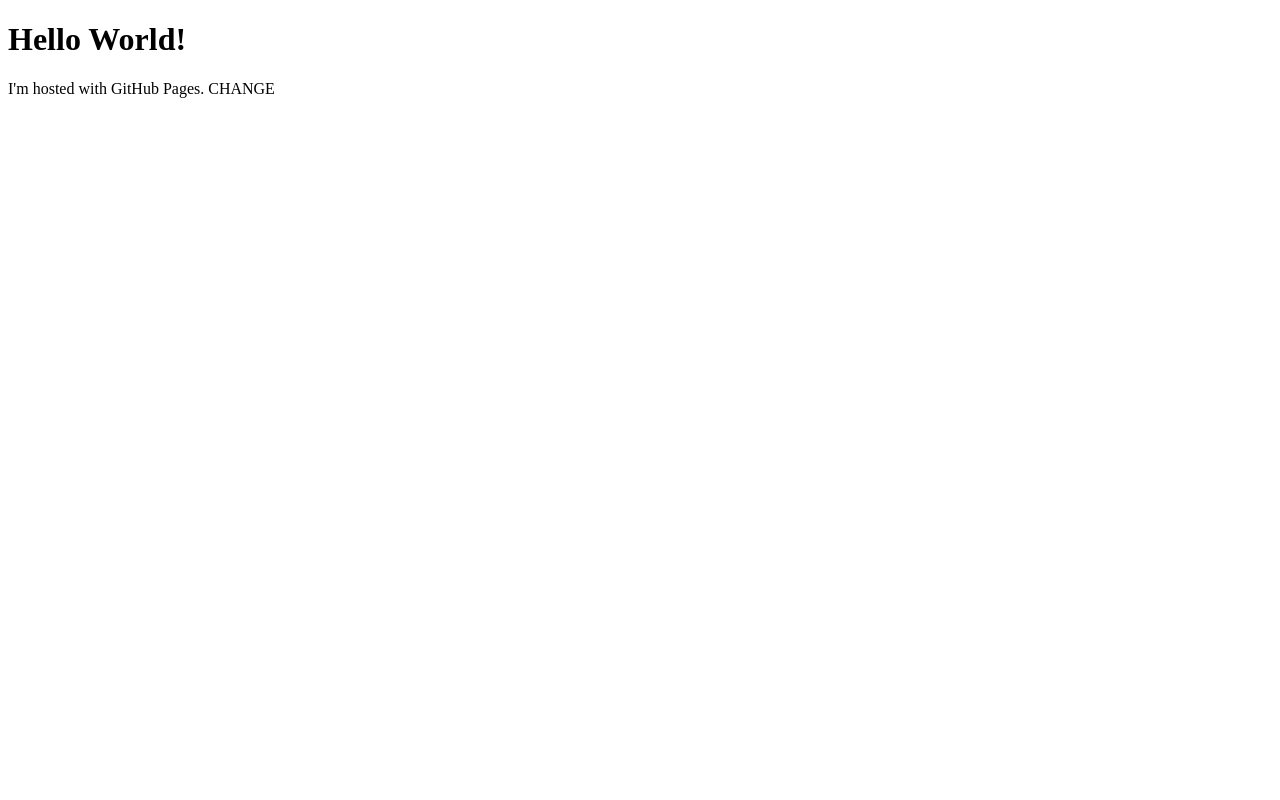
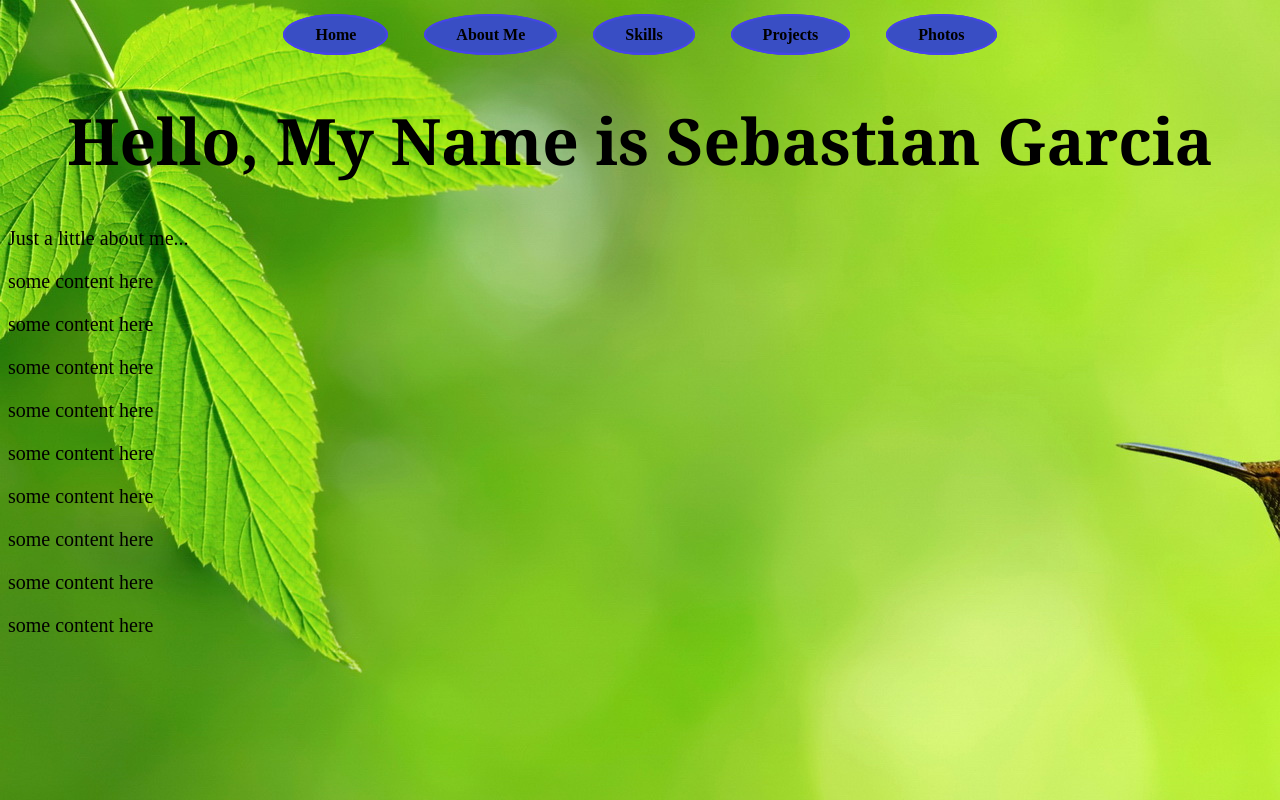
Before and after one commit to Sebastian-Garcia/Sebastian-Garcia.github.io, a plain HTML site: page index.html in a window 1280 px wide. Drawn offline with Linux system fonts and the light colour scheme.

Commit message:
Adding Some CSS and Updating HTML plus a background image.
Attempting to get a base home page for my website.

```diff
--- /dev/null
+++ b/index.css
@@ -0,0 +1,51 @@
+#page
+{
+    max-width: 1400px;
+    min-width: 720px;
+    margin: 10px auto 10px auto;
+}
+
+body
+{
+    background-image: url("hummingbird.jpg");
+
+}
+h1
+{
+    font-size: 4em;
+    font-family: Cambria, Cochin, Georgia, Times, 'Times New Roman', serif;
+    margin-left:auto;
+    margin-right: auto;
+    text-align: center;
+
+}
+p
+{
+    font-size: 20px;
+
+}
+
+.nav
+{
+    font-weight: bold;
+    background-color: rgb(57, 78, 196);
+    display: inline;
+    float: center;
+    margin-left: 1em;
+    margin-right: 1em;
+    padding: 10px 30px 10px 30px;
+    border: 2px;
+    border-style: solid;
+    border-color: rgb(71,68,235);
+    border-radius: 70%;
+
+
+}
+.navbar
+{
+    padding: 10px;
+    margin-left: 1px;
+    margin-right: 1px;
+    text-align: center;
+
+}
--- a/index.html
+++ b/index.html
@@ -2,10 +2,31 @@
 <html>
     <head>
         <title>Sebastian Garcia</title>
-        <src href =
+        <link href="index.css" type="text/css" rel="stylesheet">
     </head>
     <body>
-        <h1>Hello World!</h1>
-        <p>I'm hosted with GitHub Pages. CHANGE</p>
+        <div id="page">
+            <ul class="navbar">
+                <li class="nav">Home</li>
+                <li class="nav">About Me</li>
+                <li class="nav">Skills</li>
+                <li class="nav">Projects</li>
+                <li class="nav">Photos</li>
+            </ul>
+
+            <h1>Hello, My Name is Sebastian Garcia</h1>
+
+            <p>Just a little about me...</p>
+            <p>some content here</p>
+            <p>some content here</p>
+            <p>some content here</p>
+            <p>some content here</p>
+            <p>some content here</p>
+            <p>some content here</p>
+            <p>some content here</p>
+            <p>some content here</p>
+            <p>some content here</p>
+
+        </div>
     </body>
 </html>
```
Also changed, not shown: hummingbird.jpg (added).
